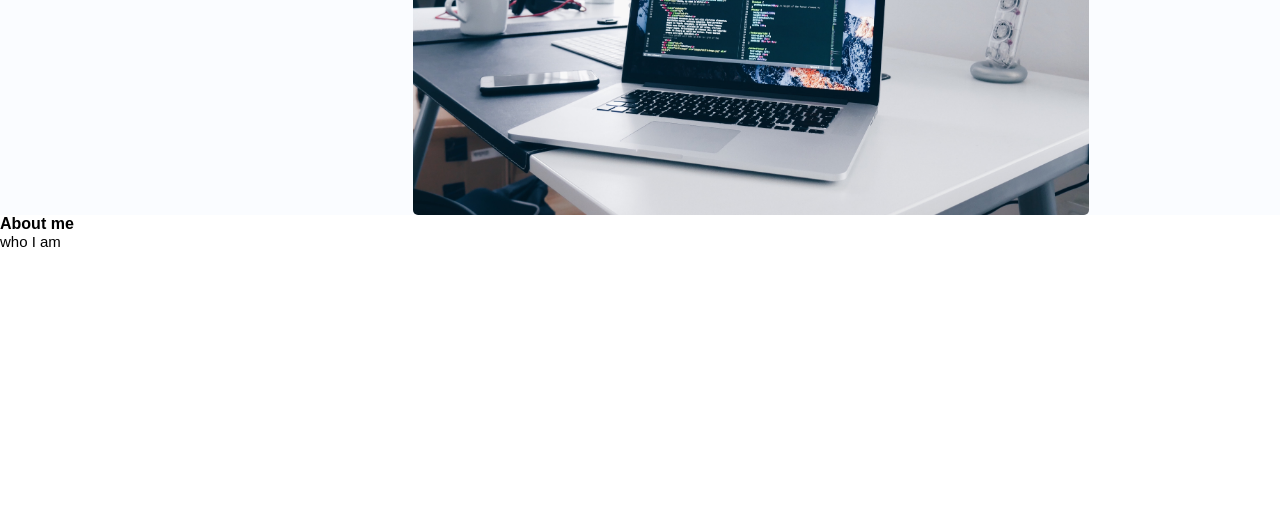
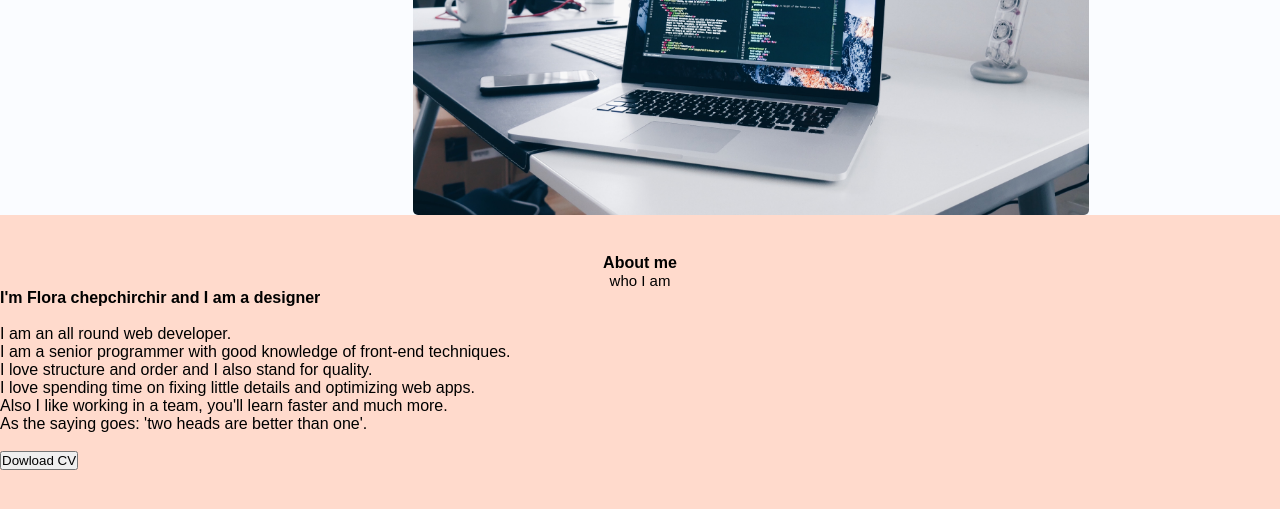
Before and after one commit to Flora-Chepchirchir8/my-Portfolio, a plain HTML site: page index.html in a window 1280 px wide. Shown: the part 337-846 px from the top of the page. Before the commit the page ends 800 px from the top, so only its background shows below. Drawn offline with Linux system fonts and the light colour scheme.

Commit message:
created an about me section

```diff
--- a/index.css
+++ b/index.css
@@ -62,3 +62,11 @@ h1{
 .btn:hover{
     background-color: rgb(230, 212, 212);
 }
+.sec2{
+    background-color:#ffdacc;
+    height: 400px;
+}
+.met{
+    text-align: center;
+    padding-top: 3%;
+}
--- a/index.html
+++ b/index.html
@@ -36,9 +36,16 @@
     <!-- home page end -->
     <!-- start of about me section -->
     <div class="sec2">
-
+       <div class="met">
     <p><h4>About me</h4></p>
     <p style="font-size: 15px;">who I am</p>
+</div>
+<div class="flo">
+    <h4>I'm Flora chepchirchir and I am a designer</h4><br>
+    <p>I am an all round web developer. <br>I am a senior programmer with good knowledge of front-end techniques.<br> I love structure and order and I also stand for quality. <br>I love spending time on fixing little details and optimizing web apps. <br>Also I like working in a team, you'll learn faster and much more. <br>As the saying goes: 'two heads are better than one'.</p><br>
+     <button class="button">Dowload CV</button>
+
+</div>
 
 
 
```
